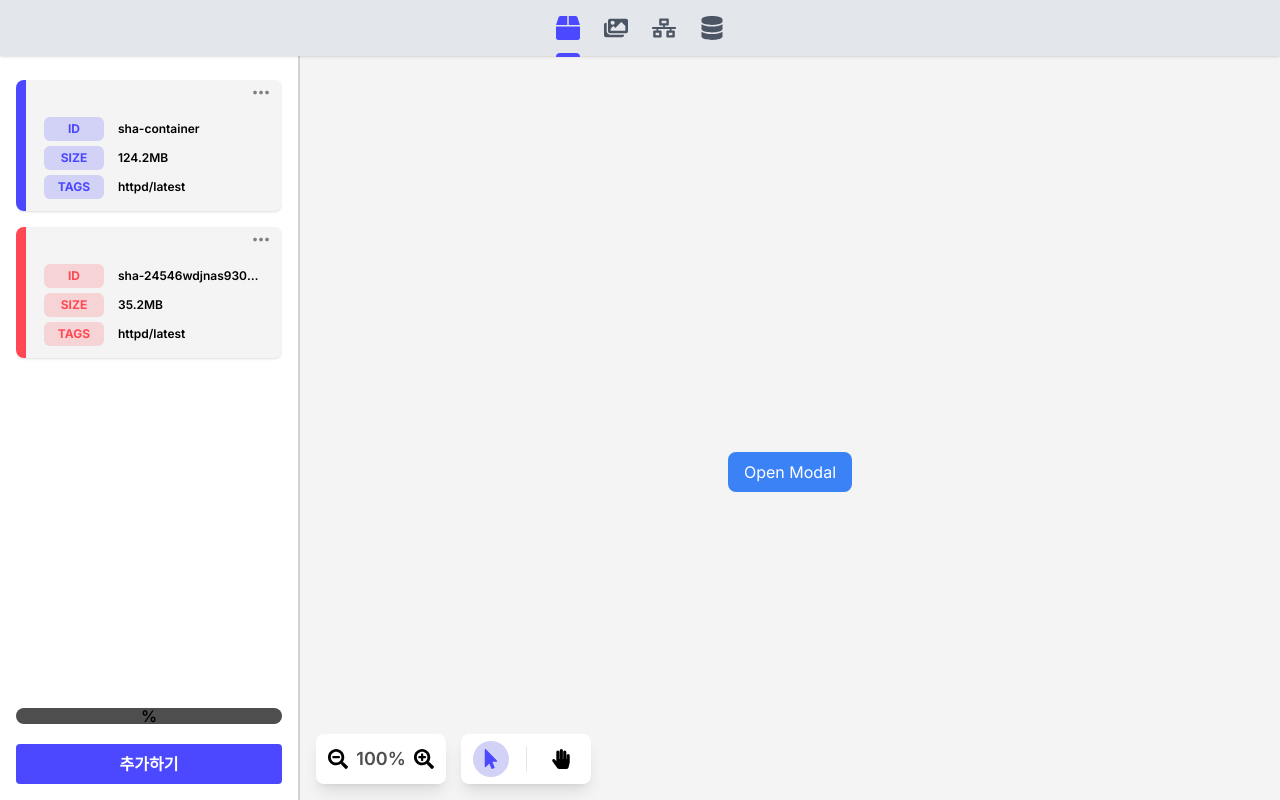
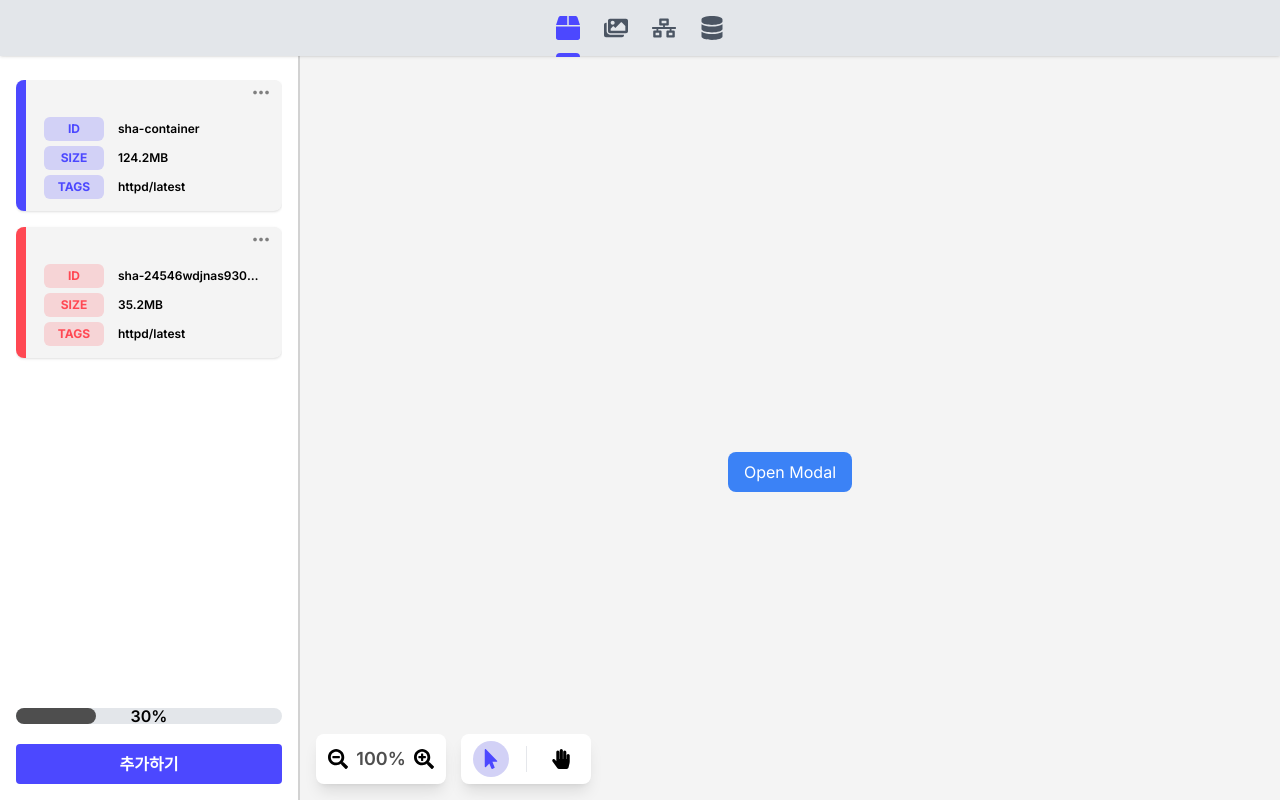
Before and after one commit to yeoniii20/goraebab_web, a Next.js app: page / in a window 1280 px wide. Built offline with nearby package versions, Linux system fonts and the light colour scheme.

Commit message:
feat: add progressBar

```diff
--- a/src/components/layout/layout.tsx
+++ b/src/components/layout/layout.tsx
@@ -39,7 +39,7 @@ const Layout = ({ children }: { children: React.ReactNode }) => {
   return (
     <div className="relative flex h-screen bg-basic_1">
       <Header />
-      <Sidebar data={cardData} />
+      <Sidebar data={cardData} progress={30} />
       <div className="flex flex-col flex-1 ml-[300px] mt-[56px]">
         <div className="flex-1 overflow-y-auto bg-basic_1 p-4 bg-grey_0">
           <main className={`relative ${isHandMode ? 'hand-mode' : ''}`}>
```
